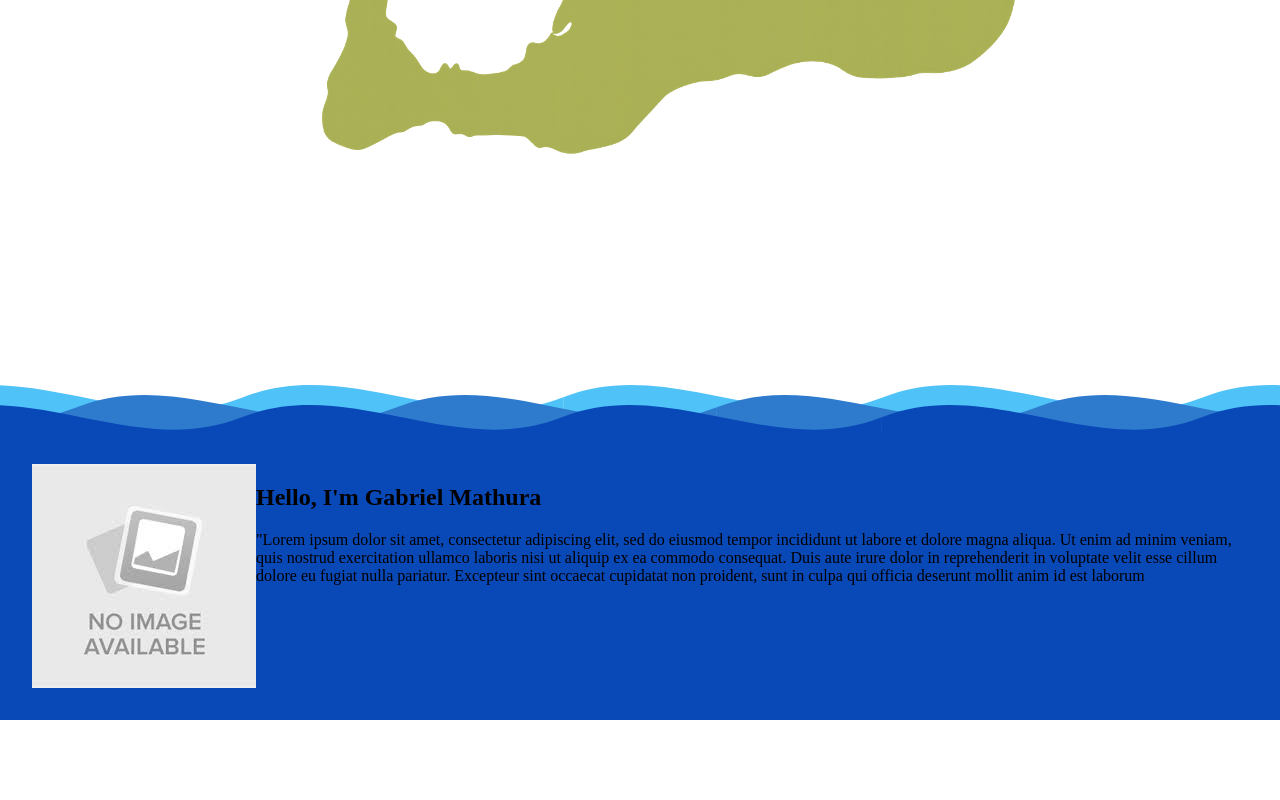
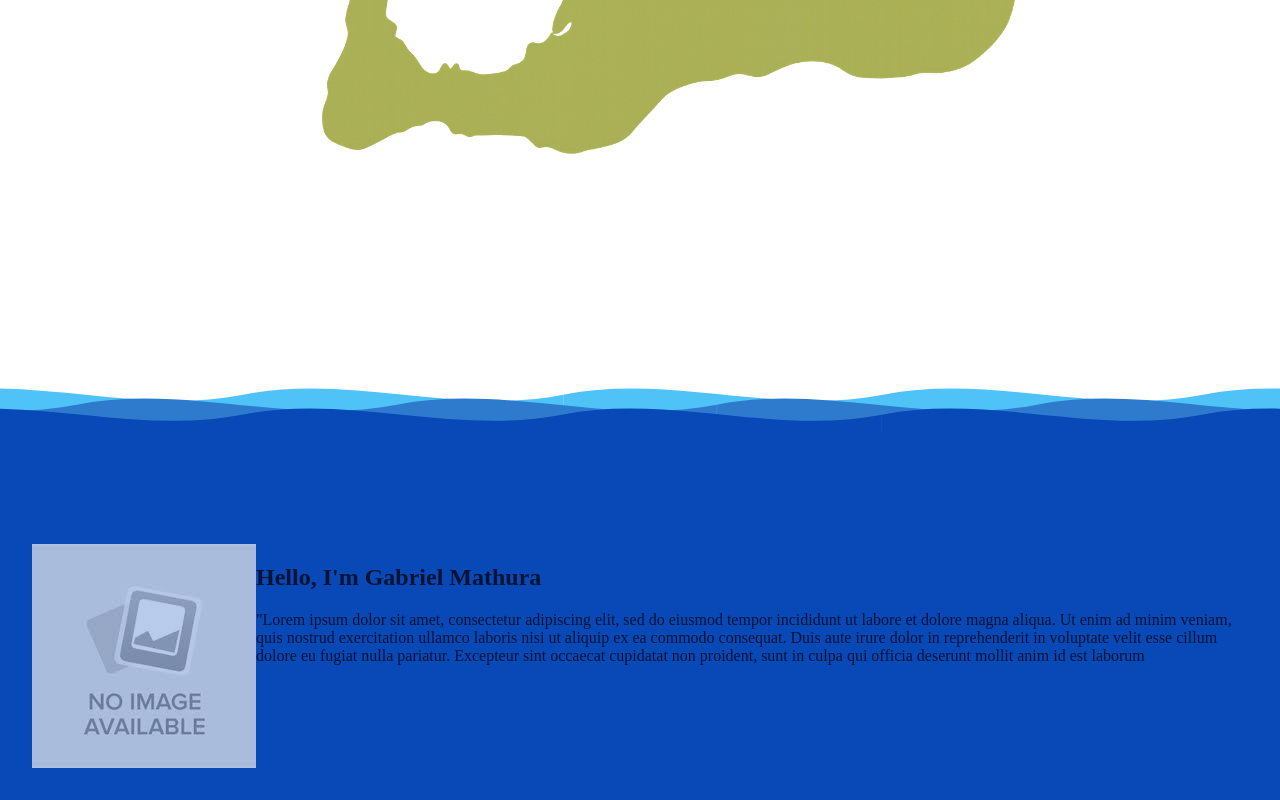
Before and after one commit to Takiro78/Portfolio, a React (Vite) app in the folder my-react-app/: page / in a window 1280 px wide. Shown: the part 442-1242 px from the top of the page. Before the commit the page ends 1162 px from the top, so only its background shows below. Built offline with nearby package versions, Linux system fonts and the light colour scheme.

Commit message:
removed preserved aspect ration stuff because it was messing up bottom wave in larger resolutions and added delayed fade in for about me section

```diff
--- a/my-react-app/src/Components/wave/Wave.jsx
+++ b/my-react-app/src/Components/wave/Wave.jsx
@@ -6,7 +6,7 @@ export default function Wave() {
 
 
     return(
-
+<>
         <div className="wave-wrapper">
 
             {/**BACK WAVE vertical movement */}
@@ -25,7 +25,7 @@ export default function Wave() {
                         transition={{duration: 10 , ease: "linear",repeat:Infinity}}
 
                     >
-                        <svg className="wave-svg" viewBox="0 0 2400 150" preserveAspectRatio="xMidYMid slice">
+                        <svg className="wave-svg" viewBox="0 0 2400 150" preserveAspectRatio="none">
                         <path
                             className="wave-path"
                             d="M0 80 C 100 40, 200 120, 300 80 C 400 40, 500 120, 600 80 C 700 40, 800 120, 900 80 C 1000 40, 1100 120, 1200 80 L 1200 150 L 0 150 Z"
@@ -63,7 +63,7 @@ export default function Wave() {
                         transition={{duration: 10 , ease: "linear",repeat:Infinity}}
 
                     >
-                        <svg className="wave-svg" viewBox="0 0 2400 150" preserveAspectRatio="xMidYMid slice">
+                        <svg className="wave-svg" viewBox="0 0 2400 150" preserveAspectRatio="none">
                         <path
                             d="M0 80 C 100 40, 200 120, 300 80 C 400 40, 500 120, 600 80 C 700 40, 800 120, 900 80 C 1000 40, 1100 120, 1200 80 L 1200 150 L 0 150 Z"
                             fill="#2e7bce"
@@ -98,7 +98,7 @@ export default function Wave() {
                         transition={{duration: 18 , ease: "linear",repeat:Infinity}}
 
                     >
-                        <svg className="wave-svg" viewBox="0 0 2400 150" preserveAspectRatio="xMidYMid slice">
+                        <svg className="wave-svg" viewBox="0 0 2400 150" preserveAspectRatio="none ">
                             <path
                                 d="M0 80 C 100 40, 200 120, 300 80 C 400 40, 500 120, 600 80 C 700 40, 800 120, 900 80 C 1000 40, 1100 120, 1200 80 L 1200 150 L 0 150 Z"
                                 fill="#0848b7"
@@ -115,11 +115,15 @@ export default function Wave() {
                     </motion.div>
                 </div>
 
+
+
             </motion.div>
 
 
 
 
         </div>
+
+        </>
     )
 }
--- a/my-react-app/src/pages/home/Home.jsx
+++ b/my-react-app/src/pages/home/Home.jsx
@@ -1,4 +1,5 @@
 import Wave from "../../Components/wave/Wave";
+import {easeInOut, motion} from "framer-motion";
 
 
 export default function Home(){
@@ -16,12 +17,27 @@ export default function Home(){
 
               <Wave />
 
+              <div className = "bottom">
+                  <motion.div
+                      className="wave-bg"
+                      initial={{ y: -750, height: "100vh" }}
+                      animate={{ y: 0, height: "10vh" }}
+                      transition={{ duration: 4, ease: easeInOut }}
+                  />
+
+                  <motion.div
+                      initial={{ opacity:0}}
+                      animate={{ opacity: 1 }}
+                      transition={{ duration:3, delay:4}}
+                  >
                       <div className={"about-me section"}>
                           <img src={"no_img.jpeg"} alt={"idk"}/>
                           <div className={"about-me-text"}>
                               <h2>Hello, I'm Gabriel Mathura</h2>
                               <p>"Lorem ipsum dolor sit amet, consectetur adipiscing elit, sed do eiusmod tempor incididunt ut labore et dolore magna aliqua. Ut enim ad minim veniam, quis nostrud exercitation ullamco laboris nisi ut aliquip ex ea commodo consequat. Duis aute irure dolor in reprehenderit in voluptate velit esse cillum dolore eu fugiat nulla pariatur. Excepteur sint occaecat cupidatat non proident, sunt in culpa qui officia deserunt mollit anim id est laborum</p>
                           </div>
+                      </div>
+                  </motion.div>
               </div>
 
           </div>
--- a/my-react-app/src/style/App.css
+++ b/my-react-app/src/style/App.css
@@ -88,7 +88,14 @@ body {
 
 
 .about-me{
-    background-color: #0848b7;
+    /*background-color: #0848b7;*/
     /*background-color: red;*/
+    /*border: black solid 2px;*/
 
 }
+
+.bottom{
+    background-color: #0848b7;
+    /*margin-top: 5px;*/
+    z-index: 1;
+}
```
Also changed, not shown: my-react-app/src/Components/wave/wave.css (+6 -1 lines). Lines whose indentation alone changed are shown as unchanged.
